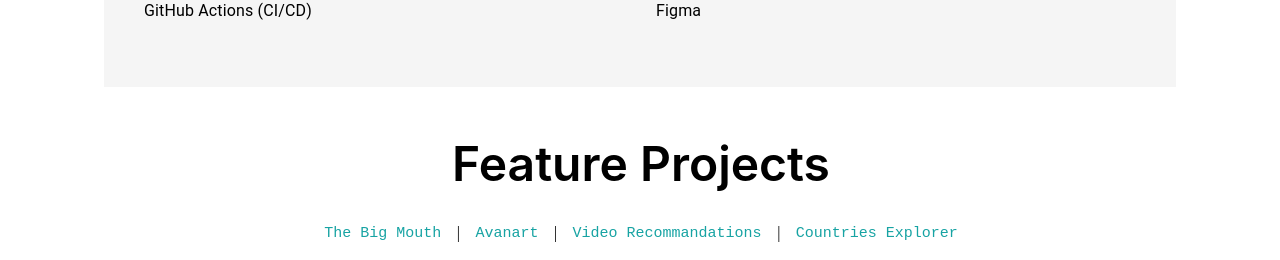
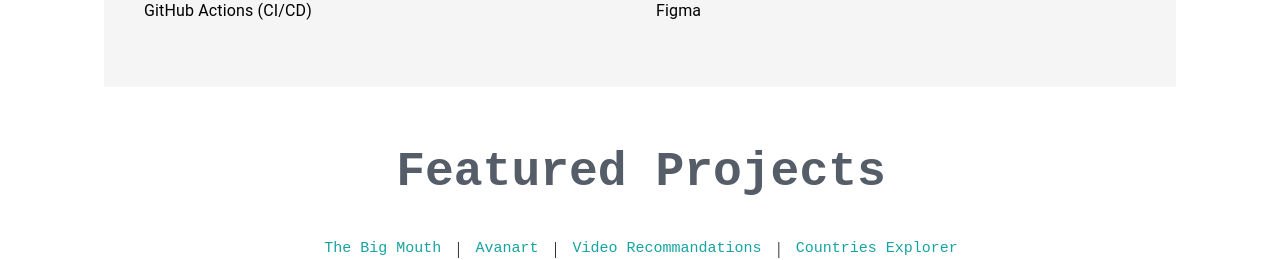
Before and after one commit to Bedi06/My-Personal-Portfolio, a React (Create React App) app: page / in a window 1280 px wide. Shown: the part 1436-1696 px from the top of the page. Built offline with nearby package versions, Linux system fonts and the light colour scheme.

Commit message:
changed color of the about and feutured projects

```diff
--- a/src/components/About.js
+++ b/src/components/About.js
@@ -44,17 +44,18 @@
               style={{
                 fontWeight: "600",
                 fontFamily: "Calibre,Inter,San Francisco,SF Pro Text",
-                color: "black",
                 marginRight: "100px",
+                color: "#555d69",
+
                 whiteSpace: "nowrap",
               }}
             >
               <span
                 style={{
-                  color: "rgb(80 82 91)",
-                  fontSize: "25px",
+                  fontWeight: "600",
                   fontFamily:
                     "SF Mono,Fira Code,Fira Mono,Roboto Mono,monospace",
+                  color: "#555d69",
                 }}
               ></span>
               About me
--- a/src/components/Projects.js
+++ b/src/components/Projects.js
@@ -26,13 +26,15 @@
         style={{
           textAlign: "center",
           marginTop: "1em",
-          fontFamily: "Calibre,Inter,San Francisco,SF Pro Text",
-          fontSize: { xs: "25px", sm: "30px", md: "30px", lg: "35px" },
-          fontWeight: 600,
-          color: "black",
+          fontWeight: "600",
+          fontFamily: "SF Mono,Fira Code,Fira Mono,Roboto Mono,monospace",
+          color: "#555d69",
+          lineHeight: "1.5",
+          whiteSpace: "nowrap",
+          fontSize: { xs: "25px", sm: "30px", md: "20px", lg: "25px" },
         }}
       >
-        Feature Projects
+        Featured Projects
       </Typography>
       <div
         style={{
```
